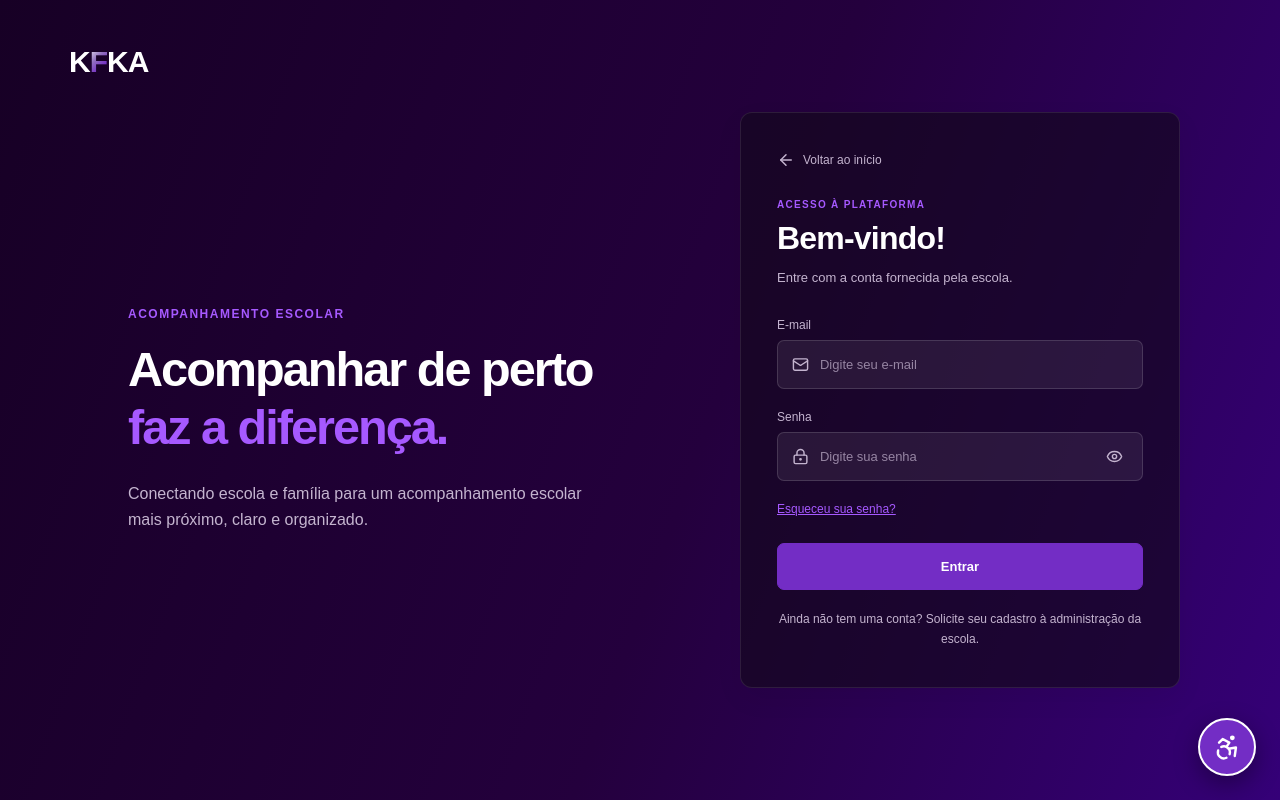
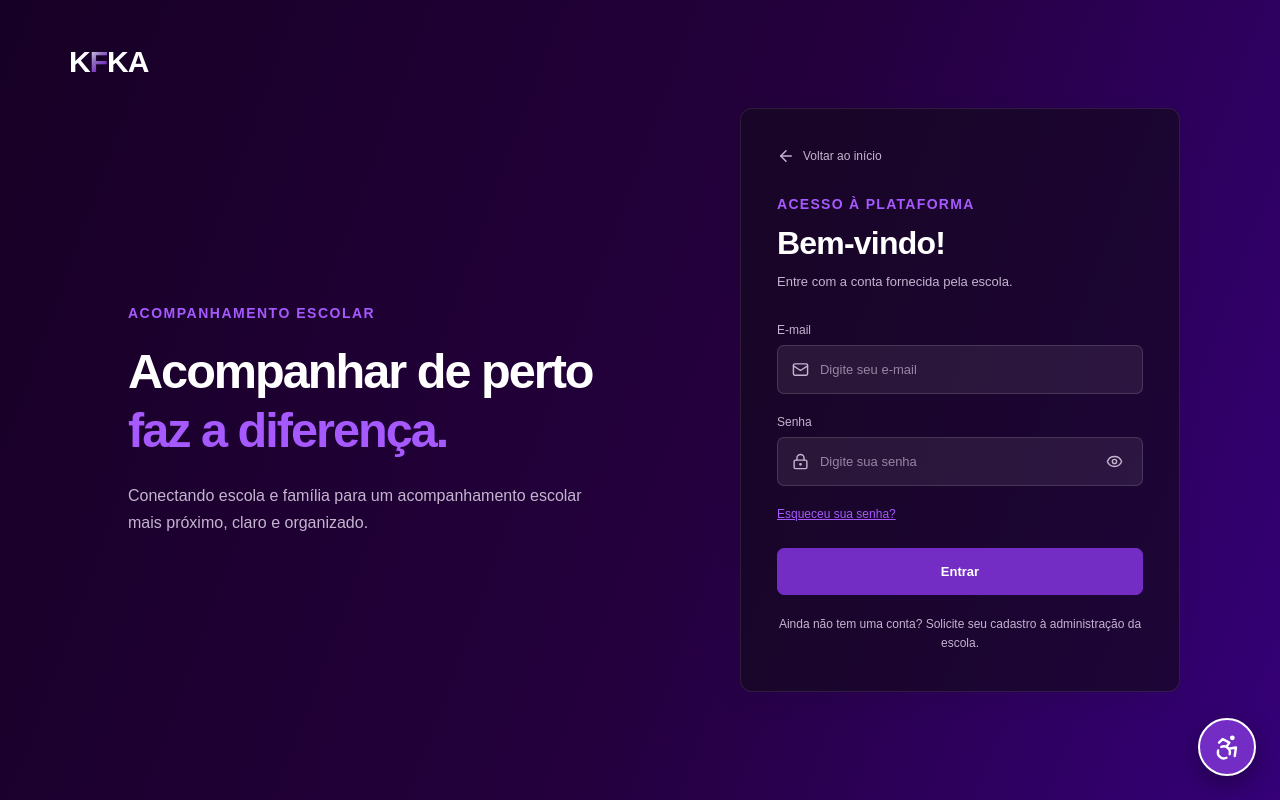
Before and after one commit to 2026-2-NADS2/Projeto19, a React (Vite) app in the folder src/FullStack/Frontend/: page /login in a window 1280 px wide. Built offline with nearby package versions, Linux system fonts and the light colour scheme; no server answers; a web font is replaced by a local one.

Commit message:
Aumento das etiquetas e subtítulos

```diff
--- a/src/FullStack/Frontend/src/index.css
+++ b/src/FullStack/Frontend/src/index.css
@@ -570,3 +570,25 @@ body {
 ) {
     font-size: 14px;
 }
+
+/* AUMENTO ETIQUETAS E SUBTÍTULOS */
+
+:where(
+    .login-etiqueta,
+    .login-form-etiqueta,
+    .plataforma-etiqueta,
+    .subtitulo-plataforma,
+    .sobre-etiqueta,
+    .subtitulo-metodo,
+    .recursos-etiqueta,
+    .recursos-listagem-etiqueta,
+    .contato-etiqueta,
+    .contato-canais-etiqueta,
+    .admin-subtitulo,
+    .responsavel-subtitulo,
+    .responsavel-secao-label,
+    .responsavel-disciplina-label
+) {
+    font-size: 14px !important;
+    line-height: 1.4;
+}
```
